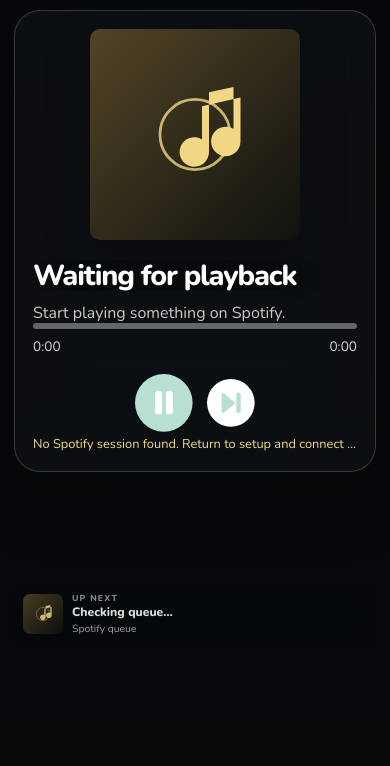
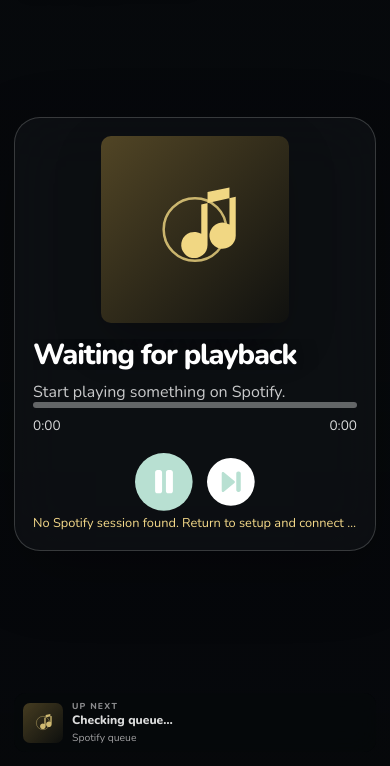
Before and after one commit to Shah-do/spotify-nowplaying-netlify, a plain HTML site: page p.html in a window 390 px wide. Shown: the part 78-844 px from the top of the page. Drawn offline with nearby package versions, Linux system fonts and the light colour scheme.

Commit message:
Center player and pin queue outside card responsively

```diff
--- a/style.css
+++ b/style.css
@@ -605,3 +605,64 @@ input{width:100%;padding:14px 15px;border-radius:12px;border:1px solid #ffffff2c
     grid-template-columns: minmax(0, .96fr) minmax(0, 1fr) !important;
   }
 }
+
+
+/* Queue lives outside the main player: pin it to the viewport, never inside the card. */
+.display-wrap {
+  height: 100svh !important;
+  min-height: 100svh !important;
+  box-sizing: border-box !important;
+  padding: 76px 24px 88px !important;
+  display: grid !important;
+  place-items: center !important;
+}
+.player, .projector .player {
+  position: relative !important;
+  margin: 0 auto !important;
+}
+.queue-card {
+  position: fixed !important;
+  right: clamp(14px, 2.5vw, 32px) !important;
+  bottom: clamp(14px, 2.5vh, 28px) !important;
+  left: auto !important;
+  top: auto !important;
+  z-index: 20 !important;
+  width: min(340px, calc(100vw - 28px)) !important;
+  max-width: calc(100vw - 28px) !important;
+  margin: 0 !important;
+}
+@media (max-width: 760px) {
+  .display-wrap {
+    height: 100svh !important;
+    min-height: 100svh !important;
+    padding: 76px 14px 96px !important;
+    place-items: center !important;
+  }
+  .player, .projector .player {
+    width: min(100%, 520px) !important;
+    max-height: calc(100svh - 190px) !important;
+    overflow: hidden !important;
+    padding: 18px !important;
+    gap: 16px !important;
+  }
+  .cover { width: min(48vw, 200px) !important; margin: 0 auto !important; }
+  .details { min-height: 0 !important; overflow: hidden !important; }
+  .queue-card {
+    right: 14px !important;
+    bottom: 14px !important;
+    left: 14px !important;
+    width: auto !important;
+    max-width: none !important;
+  }
+}
+@media (min-width: 761px) {
+  .display-wrap {
+    height: 100svh !important;
+    min-height: 100svh !important;
+    padding: 76px 24px 88px !important;
+    place-items: center !important;
+  }
+  .player, .projector .player {
+    width: min(1000px, calc(100vw - 64px), calc((100svh - 164px) * 1.92)) !important;
+  }
+}
```
